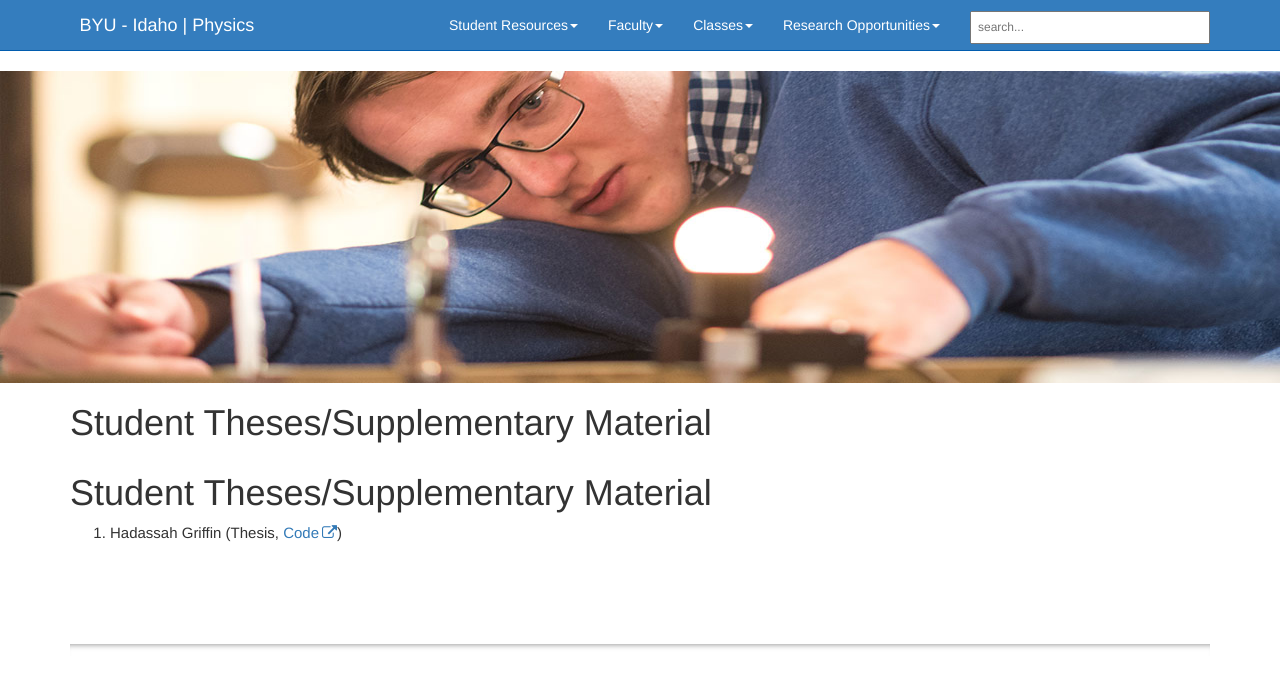
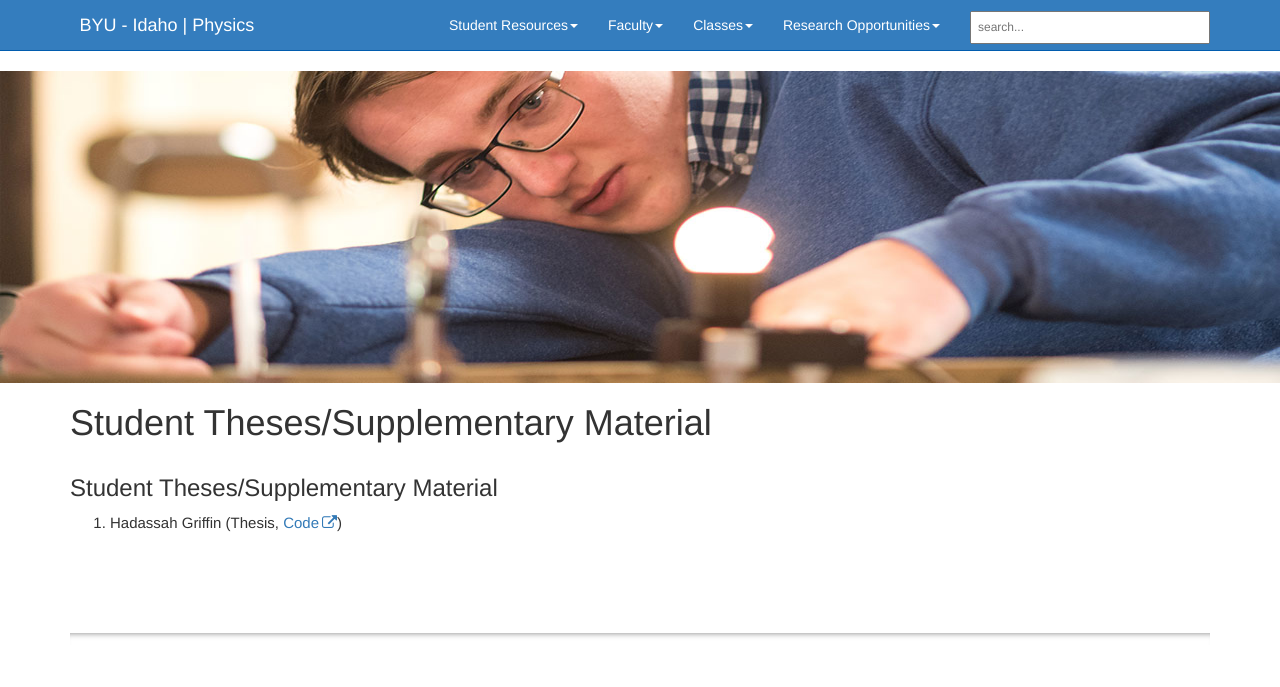
Before and after one commit to byui-physics/main, a Jekyll site: the page built from pages/theses.md, in a window 1280 px wide. Shown: the top 687 px of the page. Built offline with Jekyll 4.4.1, drawn with Linux system fonts in a browser that asks for light colours; comment, search, counter and statistics services are not loaded; our own code applies the rules of GitHub Pages for plain Markdown files.

```diff
--- a/pages/theses.md
+++ b/pages/theses.md
@@ -8,7 +8,7 @@ toc: false
 ---
 
 
-# Student Theses/Supplementary Material
+## Student Theses/Supplementary Material
 
 1. Hadassah Griffin (Thesis, [Code][griffinH])
 
```
